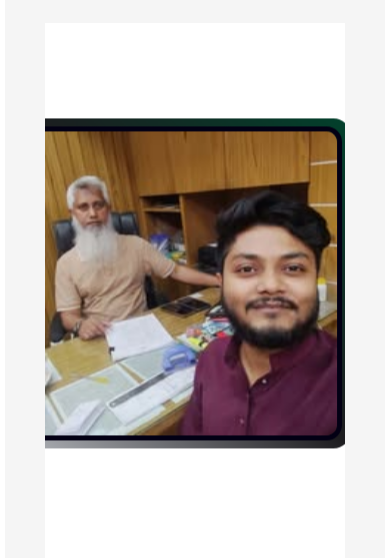
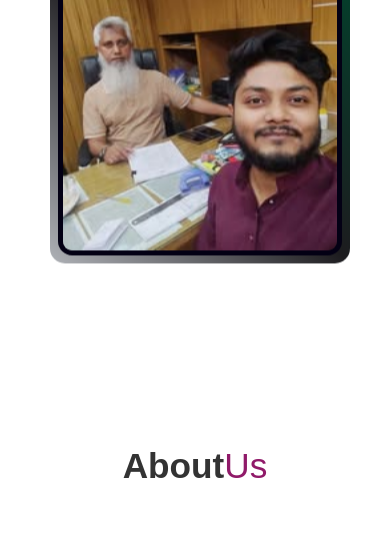
Before and after one commit to MDMahin2007/porosh_web, a plain HTML site: page about.html in a window 390 px wide. Shown: the part 368-926 px from the top of the page. Drawn offline with Linux system fonts and the light colour scheme.

Commit message:
full responsive demo website

```diff
--- a/about.html
+++ b/about.html
@@ -41,7 +41,7 @@
         .container {
             display: flex;
             max-width: 1100px;
-            width: 90%;
+            width: 100%;
             align-items: center;
             padding: 20px;
             gap: 80px;
@@ -286,9 +286,9 @@
         }
 
         @media (max-width: 768px) {
+
             main {
-                margin: 5px;
-                padding-top: 150px;
+                padding: 0;
             }
 
             .project-header {
@@ -304,23 +304,21 @@
                 font-size: 24px;
             }
 
+            .container {
+                flex-direction: column;
+            }
+
             .profile-wrapper {
-                margin: 0 5px;
+                padding-left: 30px;
             }
 
             .profile-image {
-                width: 330px;
-                height: 330px;
+                width: 300px;
+                height: 300px;
             }
 
             .actions {
                 justify-content: center;
-            }
-
-            .container {
-                flex-direction: column;
-                text-align: center;
-                gap: 40px;
             }
 
             .about-content {
@@ -341,11 +339,13 @@
             .profile-wrapper {
                 margin: 0 5px;
             }
+
             .profile-image {
                 margin-top: 0;
                 width: 330px;
                 height: 330px;
             }
+
             .profile-image img {
                 width: 100%;
                 height: 100%;
@@ -354,13 +354,13 @@
                 border: 5px solid #030014;
             }
 
-             .actions {
+            .actions {
                 justify-content: center;
-             }
+            }
 
-             .about-content {
+            .about-content {
                 text-align: center;
-             }
+            }
 
             .container {
                 flex-direction: column;
@@ -414,7 +414,6 @@
                 </div>
                 <div class="about-content">
                     <h2 class="title reveal">About<span>Us</span></h2>
-                    <div class="underline reveal"></div>
                     <p class="desc reveal">
                         Welcome to <strong>Arcforma Studio </strong>
 
```
Also changed, not shown: contact.html (+1 -0 lines), projects.html (+2 -0 lines), runningpro.html (+6 -0 lines).
